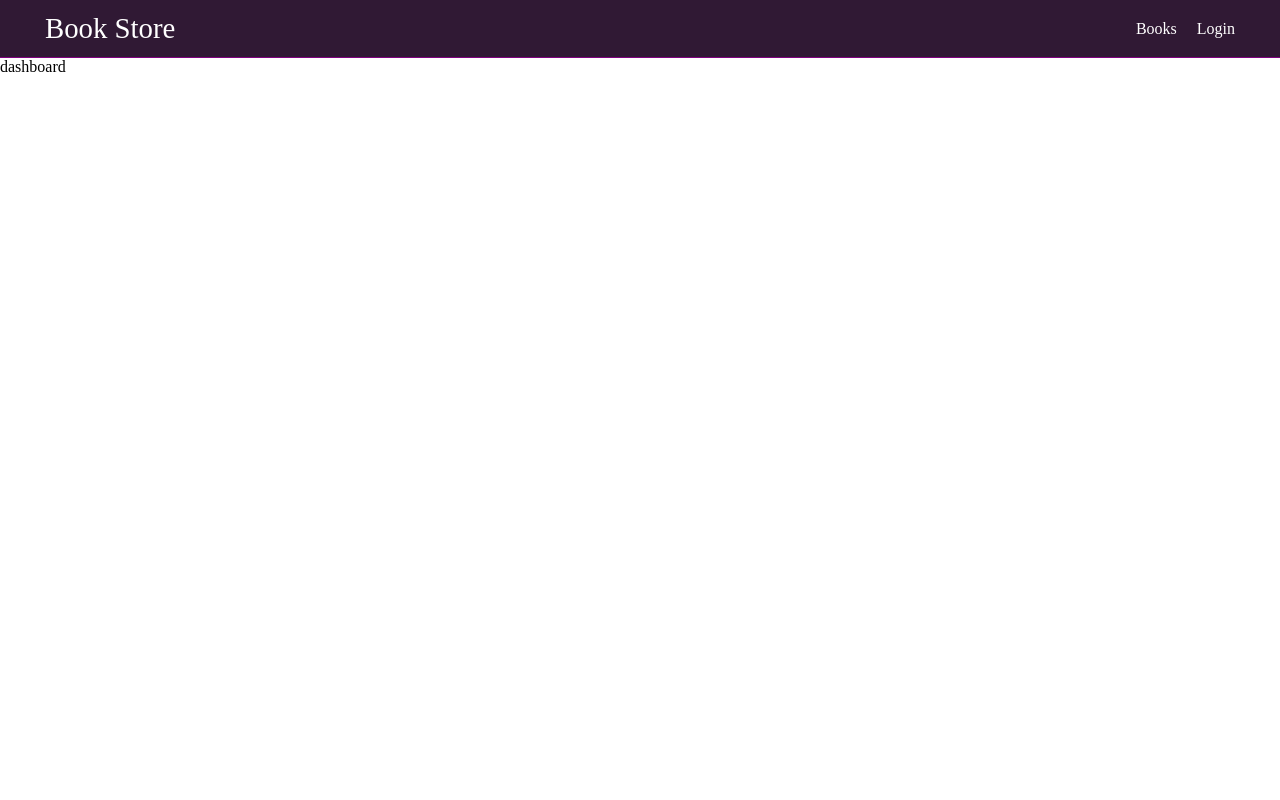
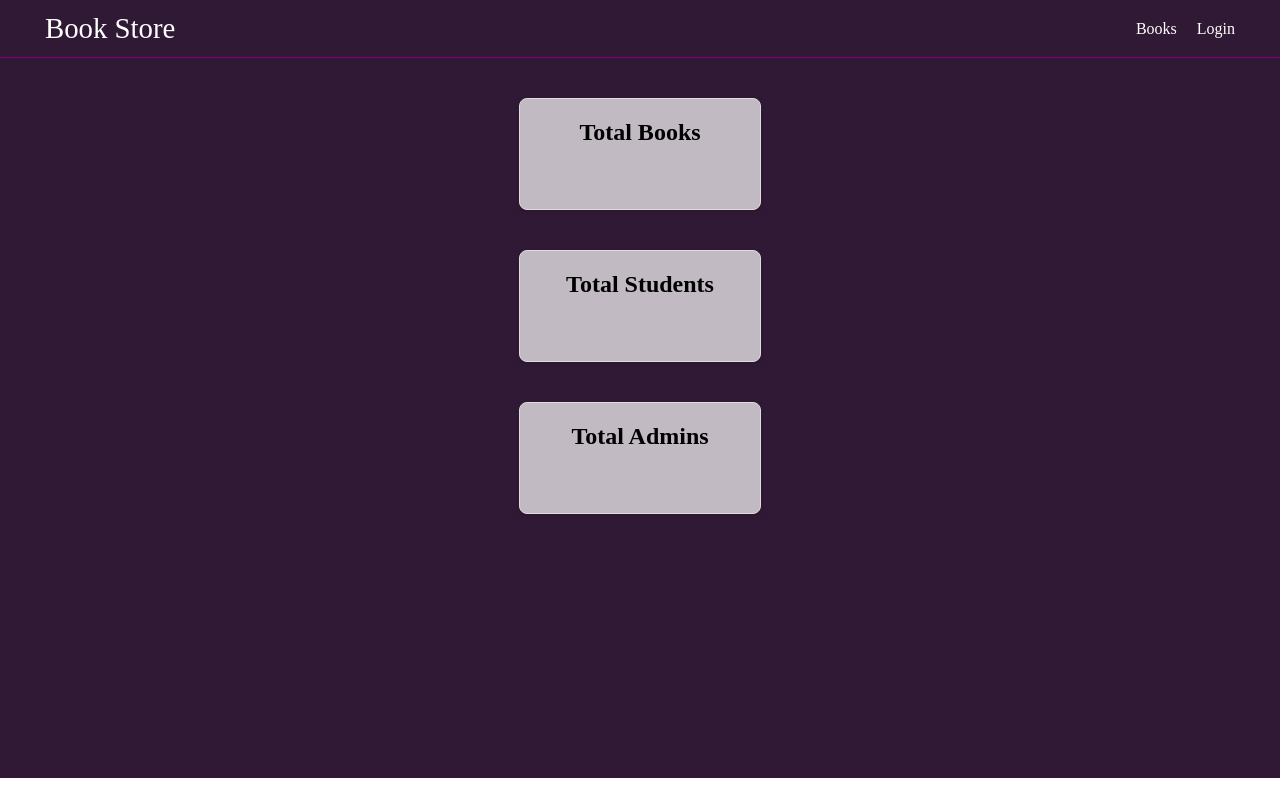
Before and after one commit to yasindu2000/Bookstore-Management-System, a React (Vite) app in the folder client/: page /dashboard in a window 1280 px wide. Built offline with nearby package versions, Linux system fonts and the light colour scheme; no server answers.

Commit message:
implement dashboard

```diff
--- /dev/null
+++ b/client/src/CSS/Dashboard.css
@@ -0,0 +1,21 @@
+.dashboard{
+
+    display: flex;
+    flex-direction: column;
+    align-items: center;
+    background-color: #301934;
+    height: 90vh;
+}
+
+.dashboard-box{
+
+    border: 1px solid #ddd;
+    border-radius: 8px;
+    padding: 20px;
+    width: 200px;
+    height: 70px;
+    margin-top: 40px;
+    box-shadow: 0 2px 4px rgba(0, 0, 0, 0.1);
+    background-color: rgba(255, 255, 255, 0.7);
+    text-align: center;
+}
--- a/client/src/components/Dashboard.jsx
+++ b/client/src/components/Dashboard.jsx
@@ -1,8 +1,24 @@
 import React from 'react'
+import '../CSS/Dashboard.css'
 
 function Dashboard() {
   return (
-    <div>dashboard</div>
+    <div className="dashboard">
+      <div className="dashboard-box">
+        <h2>Total Books</h2> <br/>
+        <h2></h2>
+      </div>
+
+      <div className="dashboard-box">
+        <h2>Total Students</h2> <br/>
+        <h2></h2>
+      </div>
+
+      <div className="dashboard-box">
+        <h2>Total Admins</h2> <br/>
+        <h2></h2>
+      </div>
+    </div>
   )
 }
 
```
